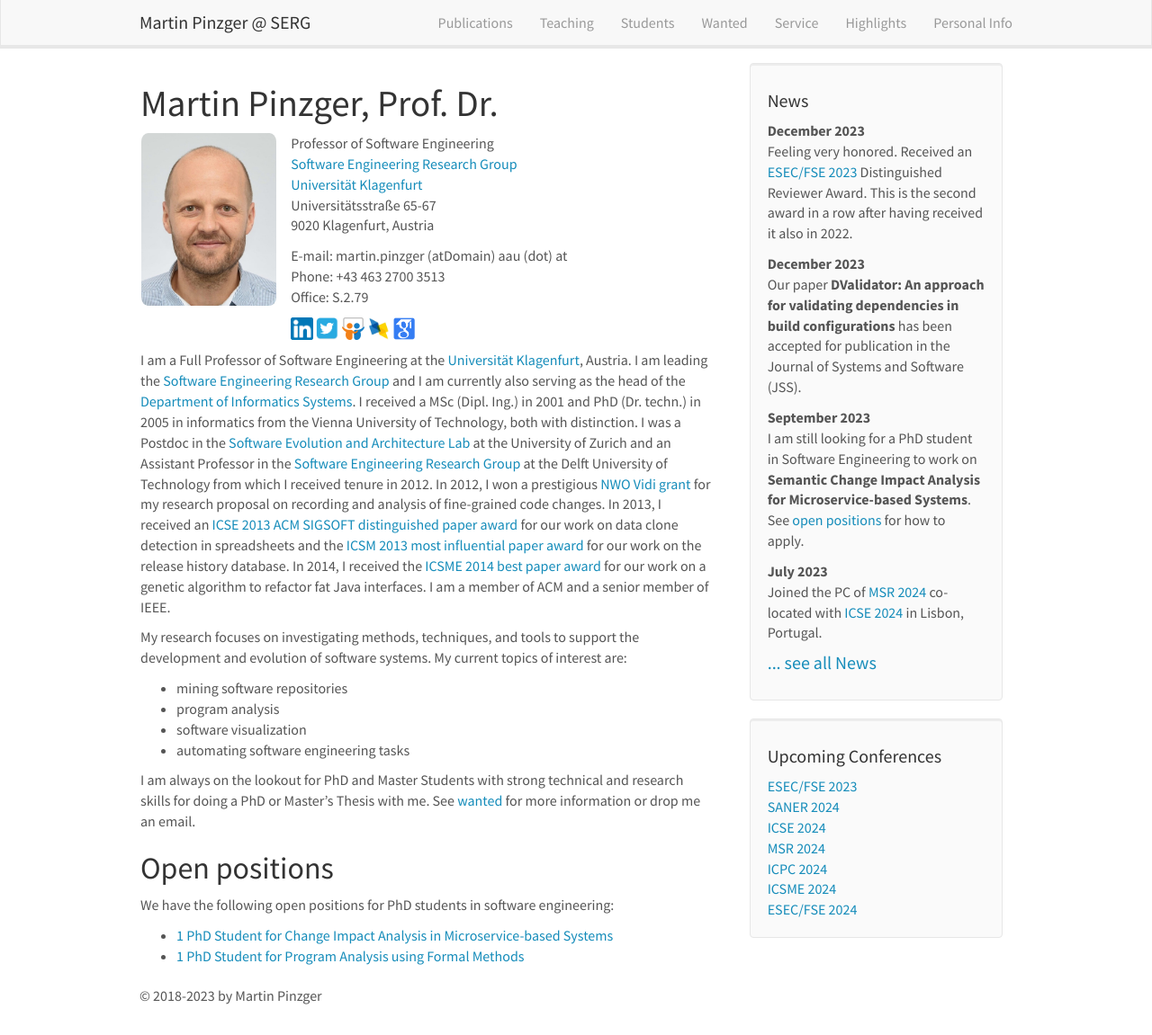
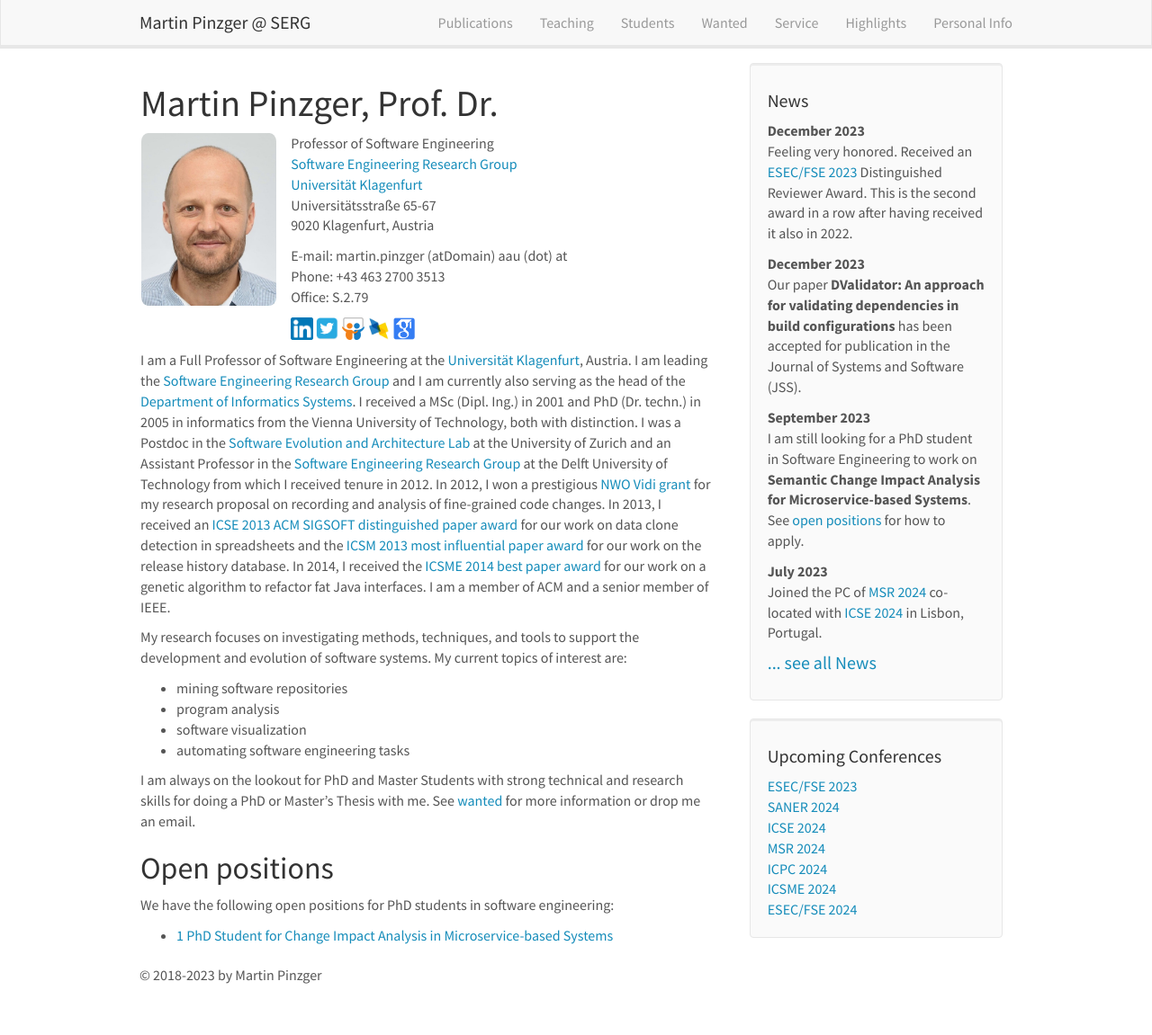
Before and after one commit to pinzger/pinzger.github.io, a Jekyll site: the page built from _pages/home.md, in a window 1280 px wide and 1151 px high. Shown: the whole window at 90% size. Built offline with Jekyll 4.4.1, drawn with Linux system fonts in a browser that asks for light colours; nearby versions of some CDN libraries.

Commit message:
update job positions

```diff
--- a/_pages/home.md
+++ b/_pages/home.md
@@ -43,8 +43,8 @@ I am always on the lookout for PhD and Master Students with strong technical and
 
 ## Open positions
 We have the following open positions for PhD students in software engineering:
-* [1 PhD Student for Change Impact Analysis in Microservice-based Systems](/wanted/openpositions#phd-student-for-change-impact-analysis-in-microservice-based-systems)
-* [1 PhD Student for Program Analysis using Formal Methods](/wanted/openpositions#phd-student-for-program-analysis-using-formal-methods)
+* [1 PhD Student for Change Impact Analysis in Microservice-based Systems](/wanted/openpositions)
+<!-- * [1 PhD Student for Program Analysis using Formal Methods](/wanted/openpositions#phd-student-for-program-analysis-using-formal-methods) -->
 
 
 <!--
```
Also changed, not shown: _pages/openpositions.md (+4 -2 lines).
